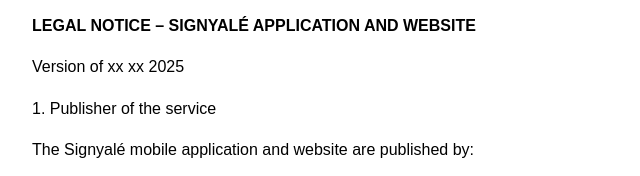
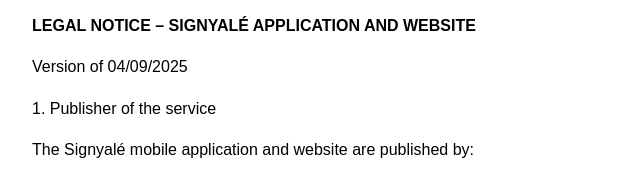
Before and after one commit to Blackjuker/signyale-pages-en, a plain HTML site: page mentions-legales.html in a window 1280 px wide. Shown: the part 180-356 px from the top of the page, 158-798 px from the left. Drawn offline with Linux system fonts and the light colour scheme.

Commit message:
Add files via upload
mise à jours des dates

```diff
--- a/mentions-legales.html
+++ b/mentions-legales.html
@@ -13,7 +13,7 @@
 <p>Below are the Legal Notices of the Signyalé application, drafted in accordance with Article 1-1 of Law No. 2024-449 of 21 May 2024, in a clear and accessible tone, consistent with our users (B1–B2 level). They are ready to be published in the app, under the “Legal Notice” or “About” section.</p>
 
 <p><strong>LEGAL NOTICE – SIGNYALÉ APPLICATION AND WEBSITE</strong></p>
-<p>Version of xx xx 2025</p>
+<p>Version of 04/09/2025</p>
 
 <p>1. Publisher of the service</p>
 <p>The Signyalé mobile application and website are published by:</p>
```
